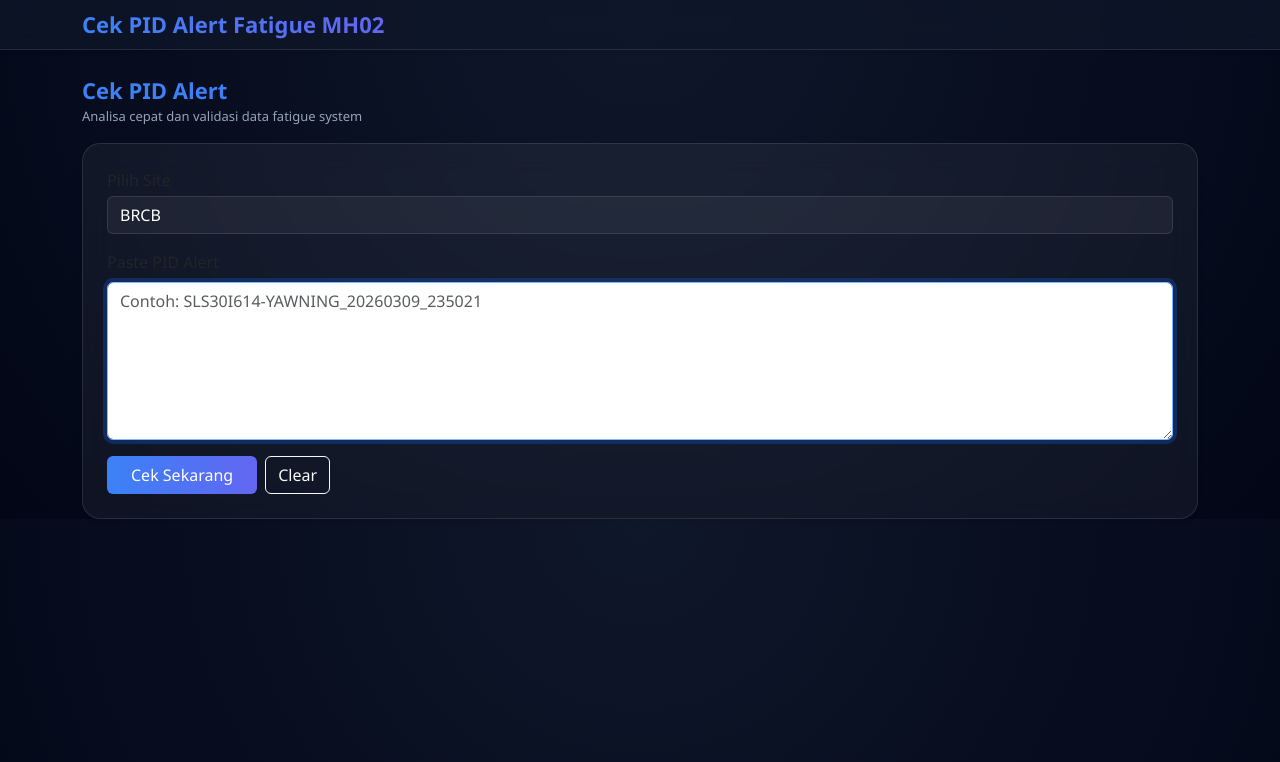
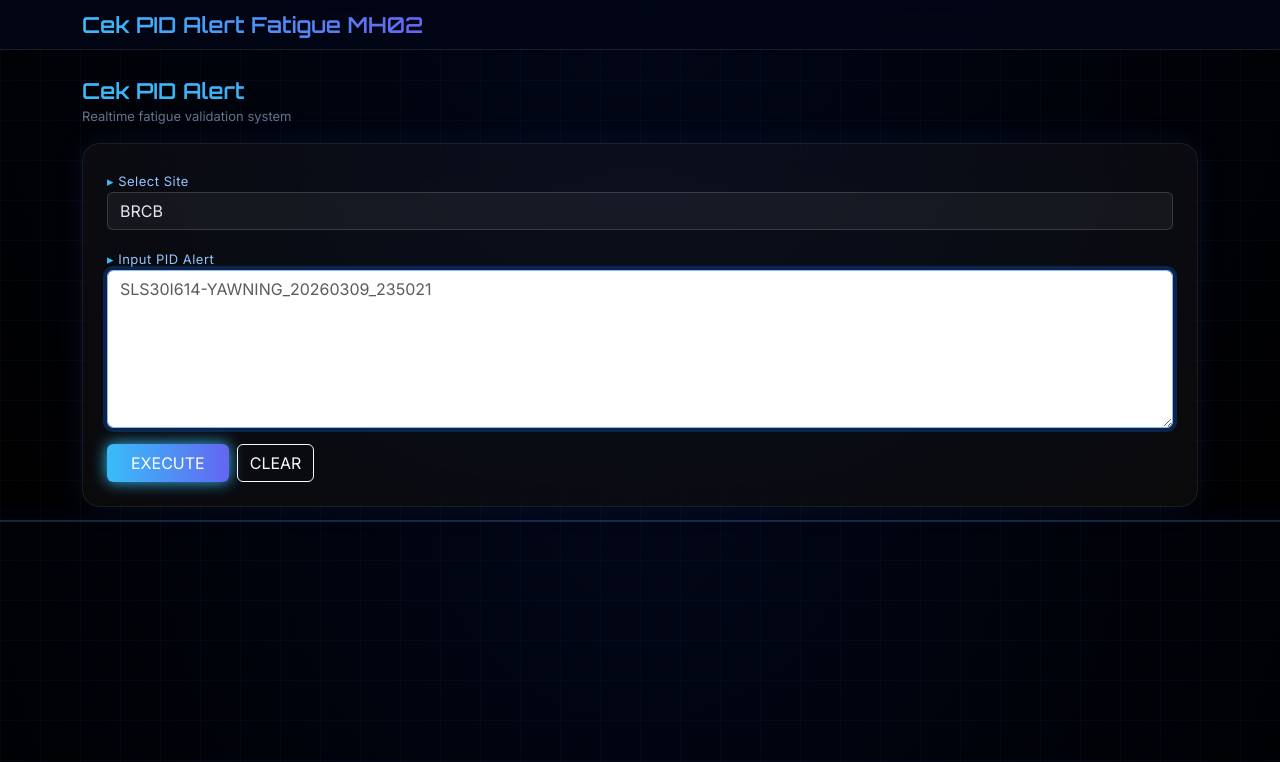
Before and after one commit to jibranhady/cek_fatigue_beta, a Flask app: page / in a window 1280 px wide. Shown: the top 762 px of the page. Run offline with Flask 3, Linux system fonts and the light colour scheme; parts of the project's set-up code (start-up, migrations or seed data) failed here and were passed over; some libraries are stand-ins or nearby versions.

Commit message:
index.html

```diff
--- a/templates/index.html
+++ b/templates/index.html
@@ -6,43 +6,84 @@
 
 <link href="https://cdn.jsdelivr.net/npm/bootstrap@5.3.2/dist/css/bootstrap.min.css" rel="stylesheet">
 
+<!-- FUTURISTIC FONT -->
+<link href="https://fonts.googleapis.com/css2?family=Orbitron:wght@400;600&family=Inter:wght@300;400;500&display=swap" rel="stylesheet">
+
 <style>
+/* BACKGROUND */
 body {
-    background: radial-gradient(circle at top, #0f172a, #020617);
+    background: radial-gradient(circle at top, #020617, #000000);
     color: #e2e8f0;
-    font-family: 'Segoe UI', sans-serif;
+    font-family: 'Inter', sans-serif;
+    overflow-x: hidden;
+}
+
+/* ANIMATED GRID BACKGROUND */
+body::before {
+    content: "";
+    position: fixed;
+    width: 100%;
+    height: 100%;
+    background-image: linear-gradient(rgba(59,130,246,0.05) 1px, transparent 1px),
+                      linear-gradient(90deg, rgba(59,130,246,0.05) 1px, transparent 1px);
+    background-size: 40px 40px;
+    z-index: -1;
 }
 
 /* NAVBAR */
 .navbar {
-    background: rgba(15, 23, 42, 0.7);
-    backdrop-filter: blur(10px);
+    background: rgba(2, 6, 23, 0.7);
+    backdrop-filter: blur(12px);
     border-bottom: 1px solid rgba(255,255,255,0.1);
 }
 
-/* GLASS CARD */
+/* TITLE */
+.title-glow {
+    font-family: 'Orbitron', sans-serif;
+    font-weight: 600;
+    font-size: 22px;
+    background: linear-gradient(90deg, #38bdf8, #6366f1);
+    -webkit-background-clip: text;
+    -webkit-text-fill-color: transparent;
+}
+
+/* CARD GLASS */
 .card {
-    background: rgba(255,255,255,0.05);
-    backdrop-filter: blur(15px);
+    background: rgba(255,255,255,0.04);
+    backdrop-filter: blur(20px);
     border-radius: 18px;
-    border: 1px solid rgba(255,255,255,0.1);
+    border: 1px solid rgba(255,255,255,0.08);
+    box-shadow: 0 0 30px rgba(59,130,246,0.1);
+}
+
+/* LABEL */
+label {
+    color: #93c5fd;
+    font-size: 13px;
+    letter-spacing: 0.5px;
+}
+
+label::before {
+    content: "▸ ";
+    color: #38bdf8;
 }
 
 /* INPUT */
 textarea, .form-select {
     background: rgba(255,255,255,0.05);
-    border: 1px solid rgba(255,255,255,0.1);
-    color: white;
+    border: 1px solid rgba(255,255,255,0.15);
+    color: #e2e8f0;
 }
 
 textarea::placeholder {
-    color: #94a3b8;
+    color: #64748b;
 }
 
 /* BUTTON */
 .btn-primary {
-    background: linear-gradient(90deg, #3b82f6, #6366f1);
+    background: linear-gradient(90deg, #38bdf8, #6366f1);
     border: none;
+    box-shadow: 0 0 15px #38bdf8;
 }
 
 .btn-primary:hover {
@@ -63,7 +104,7 @@ textarea::placeholder {
 }
 
 .table tbody tr:hover {
-    background: rgba(59,130,246,0.1);
+    background: rgba(56,189,248,0.08);
 }
 
 /* BADGE */
@@ -77,7 +118,7 @@ textarea::placeholder {
     box-shadow: 0 0 10px #ef4444;
 }
 
-/* LTIME COLOR GLOW */
+/* LTIME */
 .ltime-good {
     color: #22c55e;
     text-shadow: 0 0 8px #22c55e;
@@ -93,18 +134,9 @@ textarea::placeholder {
     text-shadow: 0 0 8px #ef4444;
 }
 
-/* TITLE */
-.title-glow {
-    font-weight: bold;
-    font-size: 22px;
-    background: linear-gradient(90deg, #3b82f6, #6366f1);
-    -webkit-background-clip: text;
-    -webkit-text-fill-color: transparent;
-}
-
 /* SUBTITLE */
 .subtitle {
-    color: #94a3b8;
+    color: #64748b;
     font-size: 13px;
 }
 
@@ -113,10 +145,27 @@ textarea::placeholder {
     max-height: 600px;
     overflow-y: auto;
 }
+
+/* SCAN LINE EFFECT */
+.scanline {
+    position: fixed;
+    width: 100%;
+    height: 2px;
+    background: rgba(56,189,248,0.2);
+    animation: scan 4s linear infinite;
+    z-index: 999;
+}
+
+@keyframes scan {
+    0% { top: 0; }
+    100% { top: 100%; }
+}
 </style>
 </head>
 
 <body>
+
+<div class="scanline"></div>
 
 <nav class="navbar navbar-dark shadow-sm">
     <div class="container">
@@ -130,38 +179,40 @@ textarea::placeholder {
 
     <div class="mb-3">
         <div class="title-glow">Cek PID Alert</div>
-        <div class="subtitle">Analisa cepat dan validasi data fatigue system</div>
+        <div class="subtitle">Realtime fatigue validation system</div>
     </div>
 
-    <div class="card p-4 shadow-sm">
+    <div class="card p-4">
         <form method="post">
 
             <div class="mb-3">
-                <label class="mb-1">Pilih Site</label>
+                <label>Select Site</label>
                 <select name="site" class="form-select">
                     <option value="brcb">BRCB</option>
                     <option value="brcg">BRCG</option>
                 </select>
             </div>
 
-            <label class="mb-2">Paste PID Alert</label>
-            <textarea name="raw" id="rawInput" class="form-control" rows="6"
-                placeholder="Contoh: SLS30I614-YAWNING_20260309_235021"></textarea>
+            <div class="mb-2">
+                <label>Input PID Alert</label>
+                <textarea name="raw" id="rawInput" class="form-control" rows="6"
+                    placeholder="SLS30I614-YAWNING_20260309_235021"></textarea>
+            </div>
 
             <div class="mt-3 d-flex gap-2">
-                <button class="btn btn-primary px-4">Cek Sekarang</button>
+                <button class="btn btn-primary px-4">EXECUTE</button>
                 <button type="button" class="btn btn-outline-light"
-                    onclick="document.getElementById('rawInput').value=''">Clear</button>
+                    onclick="document.getElementById('rawInput').value=''">CLEAR</button>
             </div>
 
         </form>
     </div>
 
     {% if hasil %}
-    <div class="card mt-4 p-4 shadow-sm">
+    <div class="card mt-4 p-4">
         <div class="d-flex justify-content-between align-items-center mb-3">
-            <h5 class="title-glow mb-0">Hasil Inspeksi</h5>
-            <a href="/export" class="btn btn-success btn-sm">Export</a>
+            <h5 class="title-glow mb-0">SYSTEM RESULT</h5>
+            <a href="/export" class="btn btn-success btn-sm">EXPORT</a>
         </div>
 
         <div class="table-responsive">
@@ -169,12 +220,12 @@ textarea::placeholder {
                 <thead>
                     <tr>
                         <th>PID</th>
-                        <th>Unit</th>
-                        <th>Alert</th>
-                        <th>Time Alert</th>
-                        <th>Time BeDMS</th>
-                        <th>LTime</th>
-                        <th>Status</th>
+                        <th>UNIT</th>
+                        <th>ALERT</th>
+                        <th>TIME ALERT</th>
+                        <th>BEDMS</th>
+                        <th>LTIME</th>
+                        <th>STATUS</th>
                     </tr>
                 </thead>
 
```
